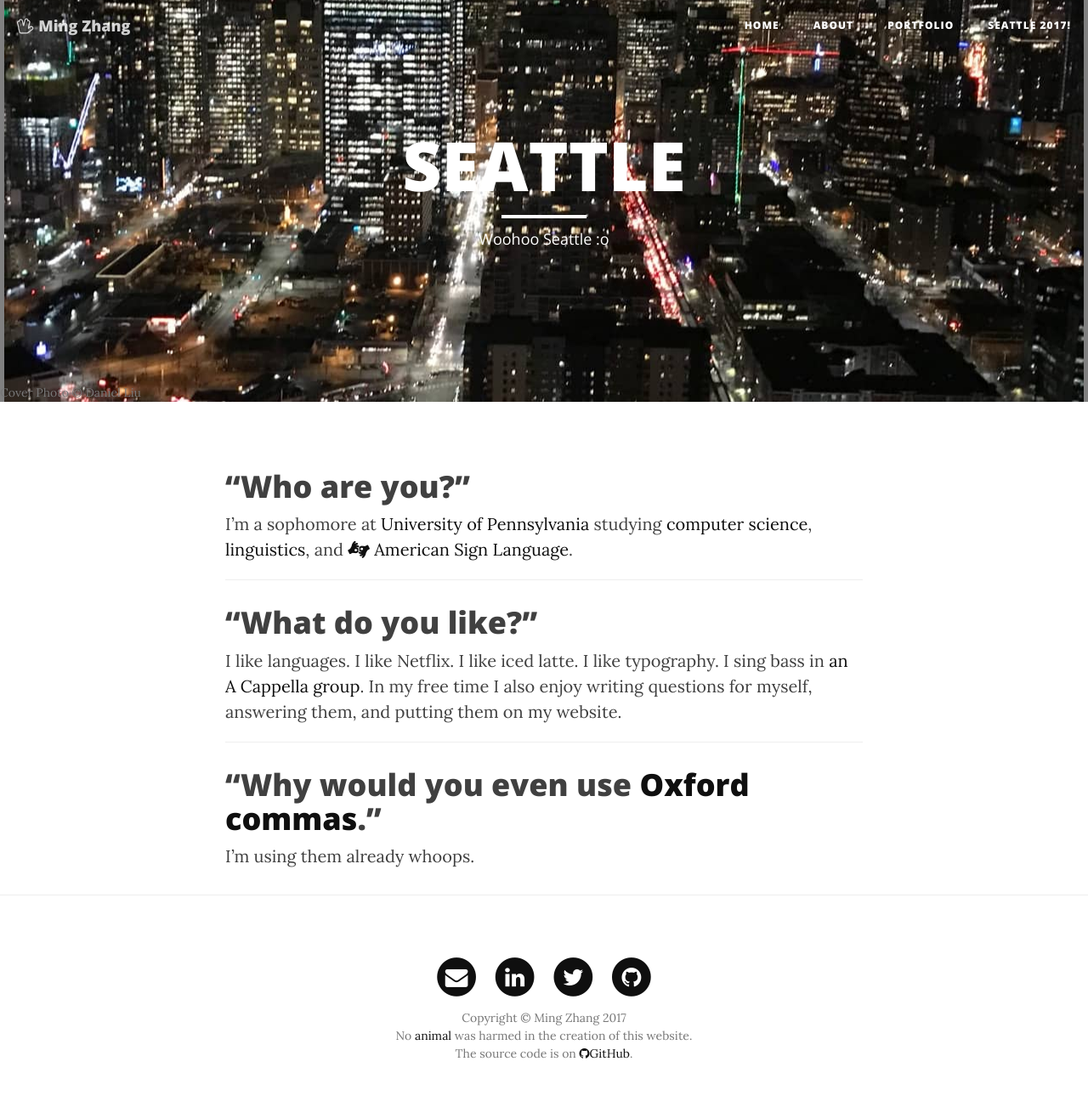
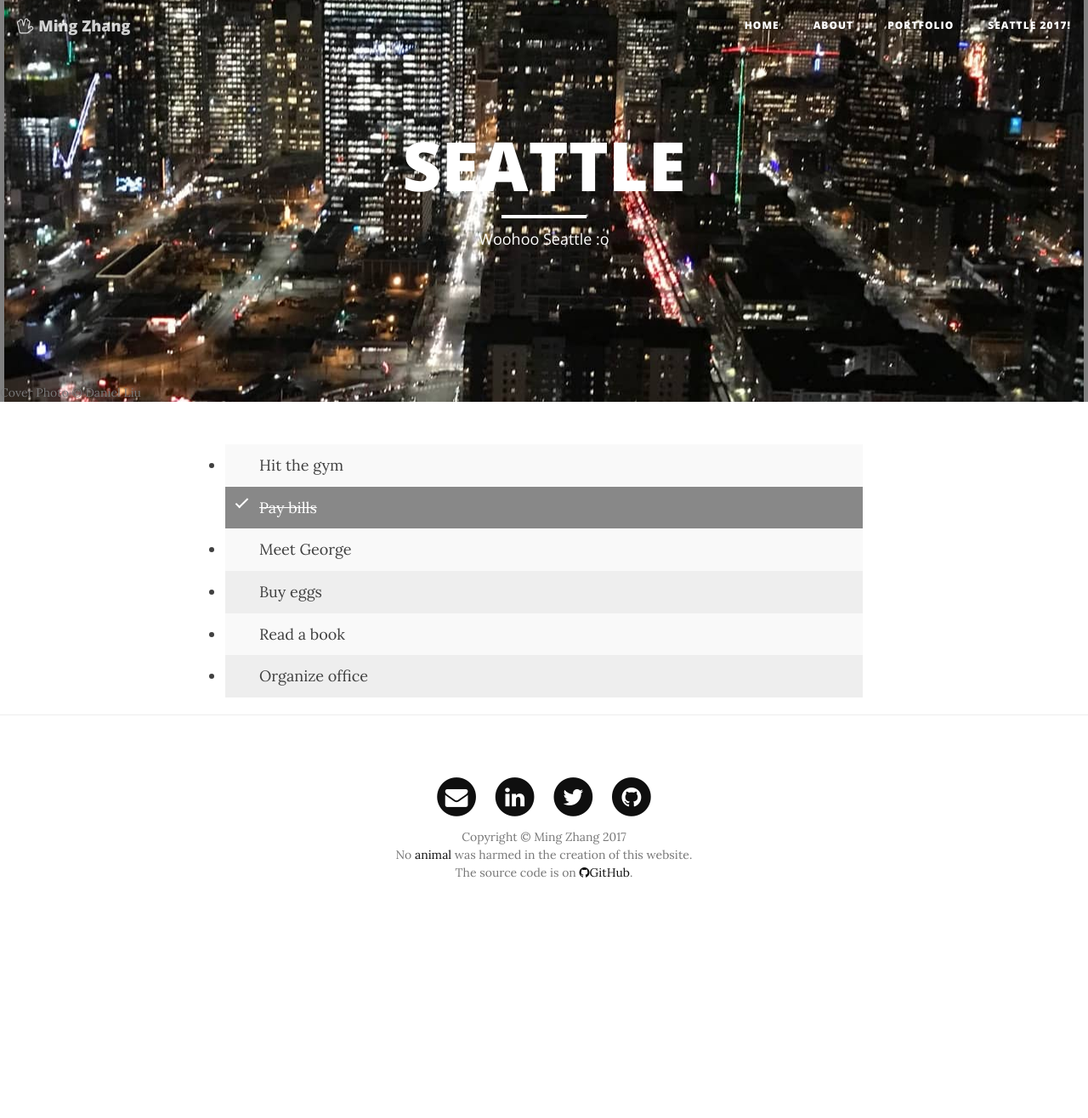
Before and after one commit to ming-zhang/ming-zhang.github.io, a Jekyll site: the page built from seattle/index.html, in a window 1280 px wide. Shown: the whole page at 85% size. Built offline with Jekyll 4.4.1, drawn with Linux system fonts in a browser that asks for light colours; nearby versions of some CDN libraries; library files that are not in the unit come from our copies; comment, search, counter and statistics services are not loaded; after the commit the page ends 1103 px from its top, so only the background shows below that.

Commit message:
add checklist skeleton

```diff
--- a/css/main.css
+++ b/css/main.css
@@ -554,3 +554,61 @@ img::-moz-selection {
 body {
   webkit-tap-highlight-color: #0085a1;
 }
+
+/* Seattle checklist */
+#checklist {
+    box-sizing: border-box;
+}
+
+/* Remove margins and padding from the list */
+#checklist ul {
+    margin: 0;
+    padding: 0;
+}
+
+/* Style the list items */
+#checklist ul li {
+    cursor: pointer;
+    position: relative;
+    padding: 12px 8px 12px 40px;
+    background: #eee;
+    font-size: 18px;
+    transition: 0.2s;
+
+    /* make the list items unselectable */
+    -webkit-user-select: none;
+    -moz-user-select: none;
+    -ms-user-select: none;
+    user-select: none;
+}
+
+/* Set all odd list items to a different color (zebra-stripes) */
+#checklist ul li:nth-child(odd) {
+    background: #f9f9f9;
+}
+
+/* Darker background-color on hover */
+#checklist ul li:hover {
+    background: #ddd;
+}
+
+/* When clicked on, add a background color and strike out text */
+#checklist ul li.checked {
+    background: #888;
+    color: #fff;
+    text-decoration: line-through;
+}
+
+/* Add a "checked" mark when clicked on */
+#checklist ul li.checked::before {
+    content: '';
+    position: absolute;
+    border-color: #fff;
+    border-style: solid;
+    border-width: 0 2px 2px 0;
+    top: 10px;
+    left: 16px;
+    transform: rotate(45deg);
+    height: 15px;
+    width: 7px;
+}
--- a/seattle/index.html
+++ b/seattle/index.html
@@ -22,37 +22,19 @@ title: Seattle 2017!
     </div>
 </header>
 
-<!-- About Content -->
-<section id="about">
+<!-- Seattle Checklist -->
+<section id="checklist">
     <div class="container">
         <div class="row">
             <div class="col-lg-8 col-lg-offset-2 col-md-10 col-md-offset-1">
-                <div class="qna">
-                    <h3 class="qna-question">
-                        “Who are you?”
-                    </h3>
-                    <p class="qna-answer">
-                        I’m a sophomore at <a href="http://www.upenn.edu/">University of Pennsylvania</a> studying <a href="https://youtu.be/qv6UVOQ0F44">computer science</a>, <a href="http://www.dothraki.com/">linguistics</a>, and <a href="https://youtu.be/JY4uof7vvZk"><i class="fa fa-american-sign-language-interpreting" aria-hidden="true"></i> American Sign Language</a>.
-                    </p>
-                </div>
-                <hr>
-                <div class="qna">
-                    <h3 class="qna-question">
-                        “What do you like?”
-                    </h3>
-                    <p class="qna-answer">
-                        I like languages. I like Netflix. I like iced latte. I like typography. I sing bass in <a href="http://www.pennenchord.com">an A Cappella group</a>. In my free time I also enjoy writing questions for myself, answering them, and putting them on my website.
-                    </p>
-                </div>
-                <hr>
-                <div class="qna">
-                    <h3 class="qna-question">
-                        “Why would you even use <a href="http://ed.ted.com/lessons/grammar-s-great-divide-the-oxford-comma-ted-ed">Oxford commas</a>.”
-                    </h3>
-                    <p class="qna-answer">
-                        I’m using them already whoops.
-                    </p>
-                </div>
+                <ul id="myUL">
+                    <li>Hit the gym</li>
+                    <li class="checked">Pay bills</li>
+                    <li>Meet George</li>
+                    <li>Buy eggs</li>
+                    <li>Read a book</li>
+                    <li>Organize office</li>
+                </ul>
             </div>
         </div>
     </div>
```
